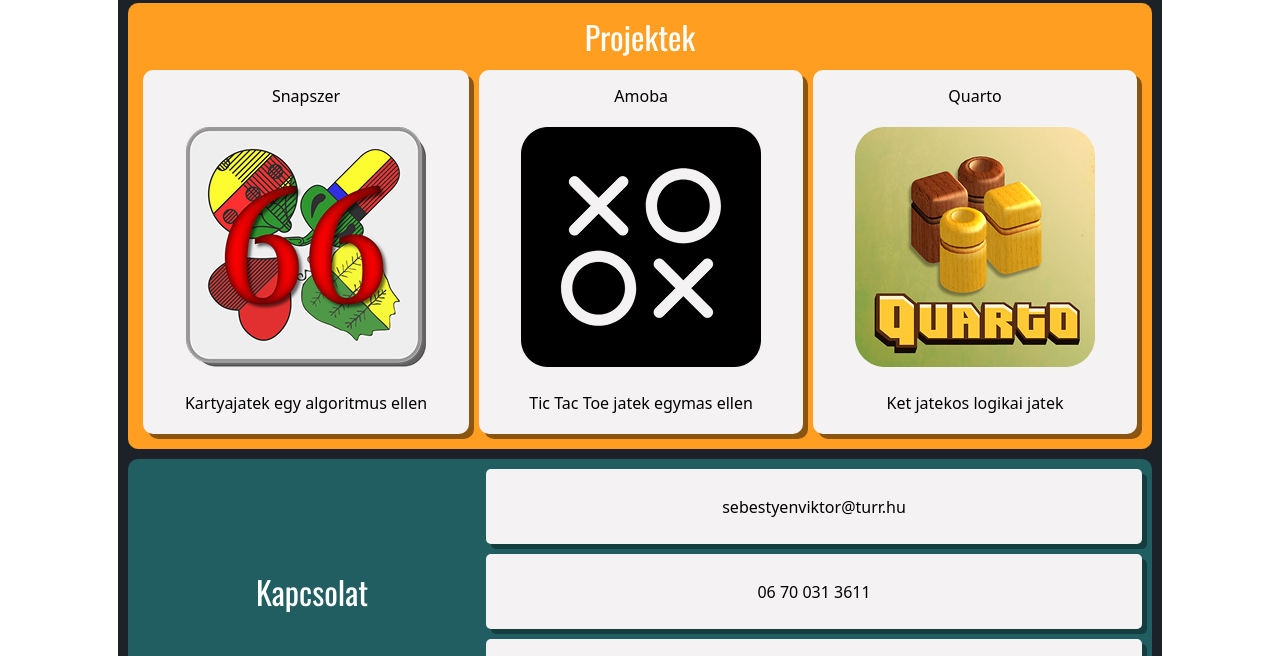
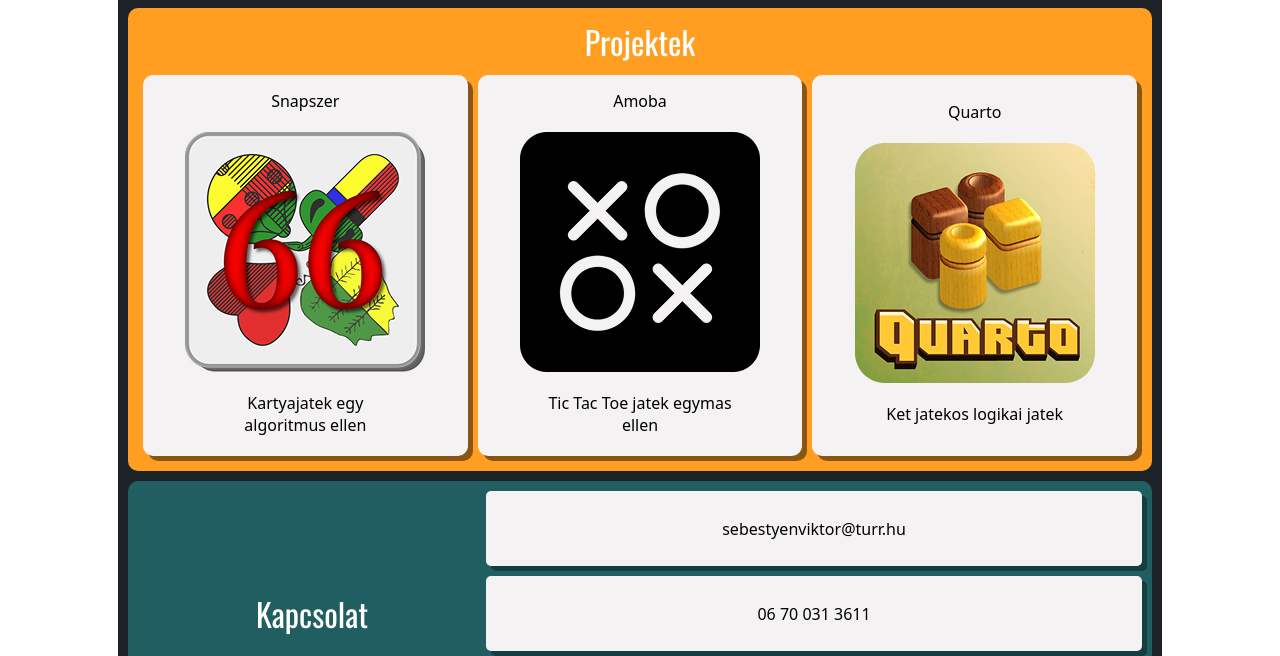
Before and after one commit to SSSViktor/portfolio, a plain HTML site: page index.html in a window 1280 px wide. Shown: the part 569-1225 px from the top of the page. Drawn offline with nearby package versions, Linux system fonts and the light colour scheme; a web font is replaced by a local one.

Commit message:
Pfp kep, javitasok

```diff
--- a/css/style.css
+++ b/css/style.css
@@ -92,6 +92,8 @@ nav a:nth-child(4){
     height: auto;
     padding: 10px;
     margin: auto;
+    height: 170px;
+    width: 170px;
 }
 
 #bemutatkozas section p{
@@ -154,6 +156,10 @@ nav a:nth-child(4){
     flex-grow: 1;
     border-radius: 10px;
     box-shadow: 5px 5px 0 0 #8a5511;
+    display: flex;
+    flex-direction: column;
+    justify-content: center;
+    align-items: center;
 }
 
 .kartya_cim{
@@ -169,6 +175,9 @@ nav a:nth-child(4){
     word-wrap: break-word;
     display: flex;
     justify-content: center;
+    width: 200px;
+    text-align: center;
+    justify-content: center ;
 }
 
 #kapcsolat{
```
Also changed, not shown: index.html (+2 -2 lines), img/pfp.png.
